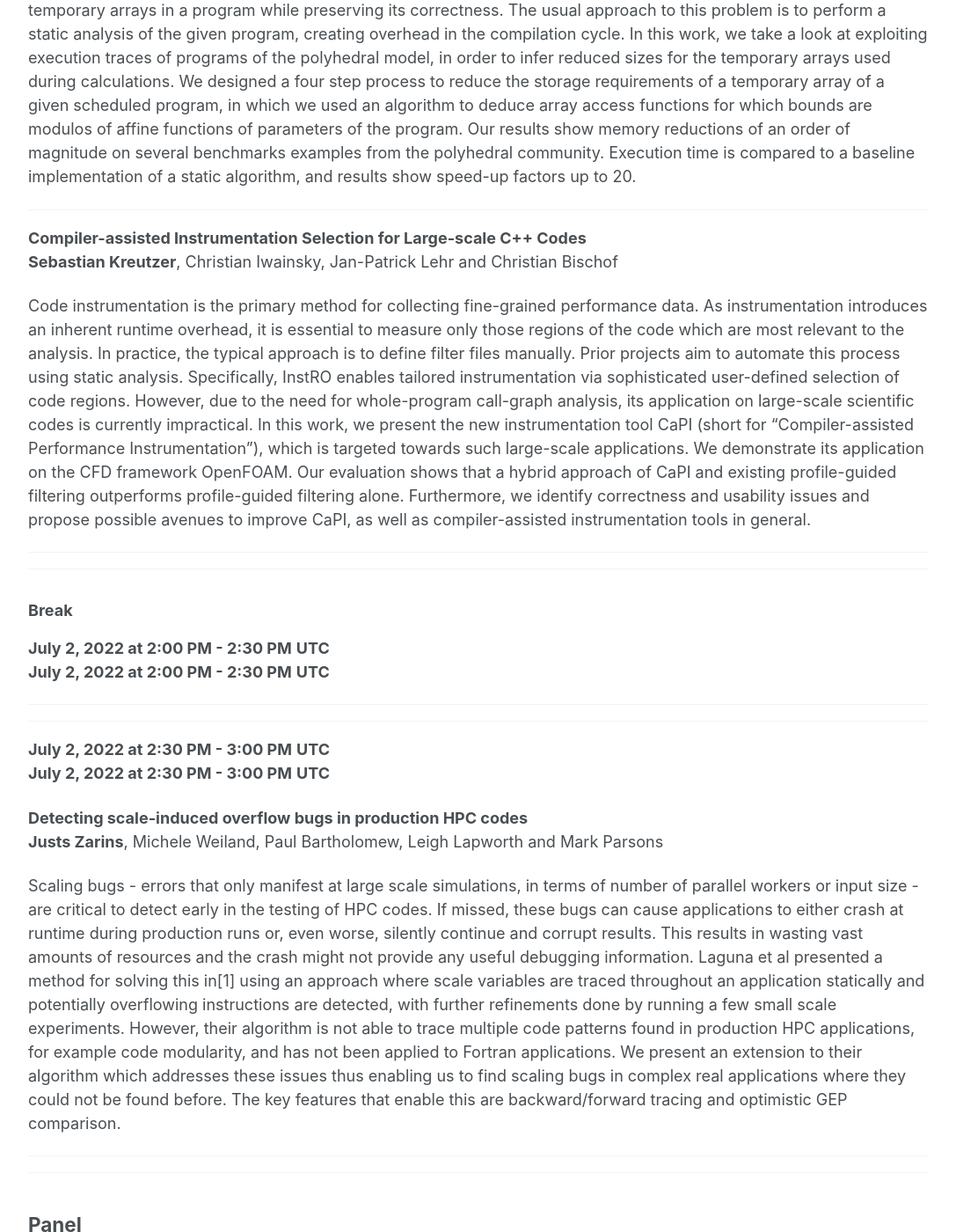
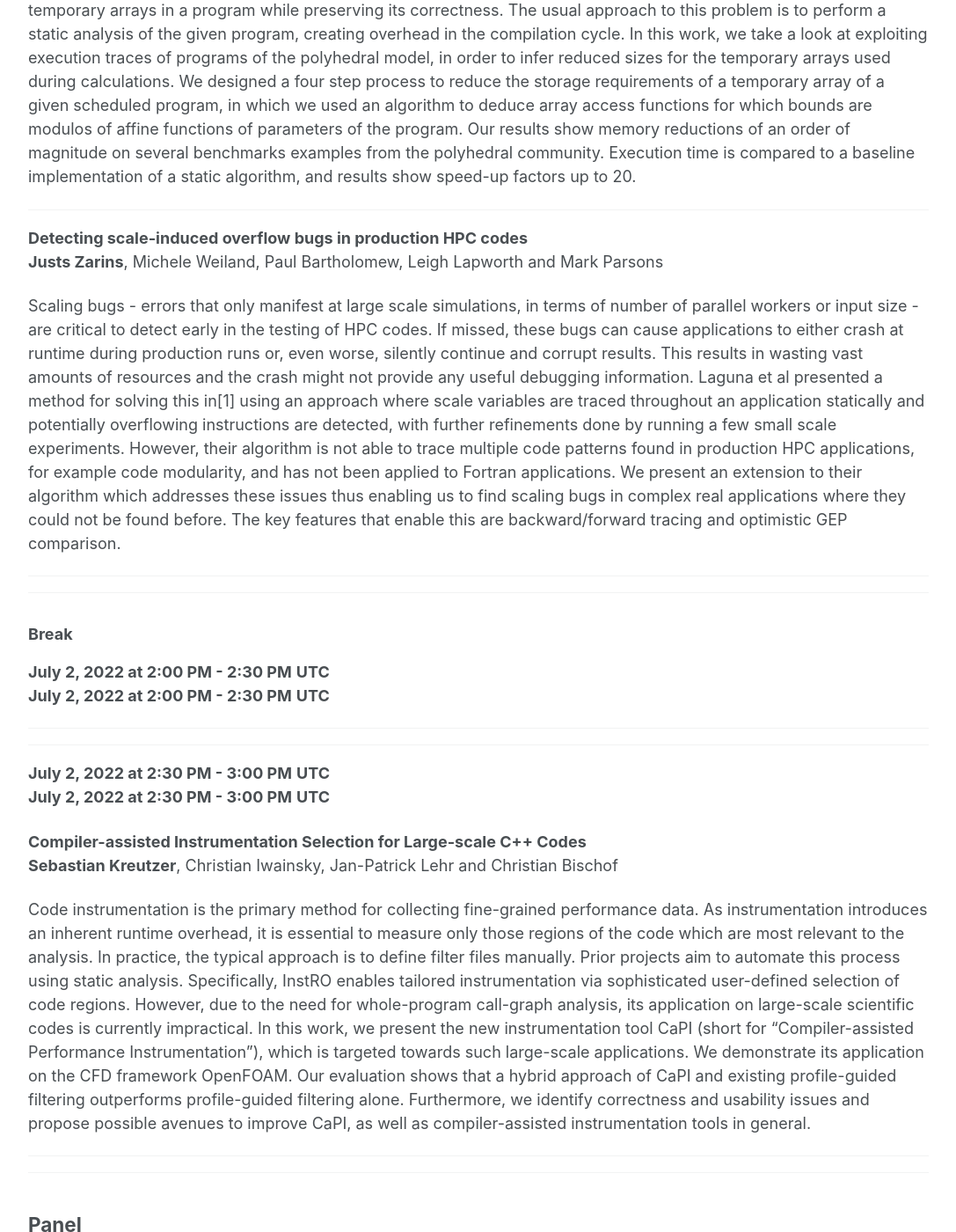
Before and after one commit to c3po-workshop/c3po-workshop.github.io, a Jekyll site: the page built from _pages/2022/program.md, in a window 1280 px wide and 1400 px high, scrolled down 1427 px. Shown: the whole window at 88% size, without its empty margins (96-1183 px from the left). Built offline with Jekyll 4.4.1, drawn with Linux system fonts in a browser that asks for light colours; cached includes are drawn as plain includes; nearby versions of some CDN libraries; some of the changed lines change nothing that is shown.

Commit message:
Swap 2nd and 3rd talk in the program

```diff
--- a/_pages/2022/program.md
+++ b/_pages/2022/program.md
@@ -87,10 +87,10 @@
 
 ---
 
-**Compiler-assisted Instrumentation Selection for Large-scale C++ Codes** \\
-**Sebastian Kreutzer**, Christian Iwainsky, Jan-Patrick Lehr and Christian Bischof
+**Detecting scale-induced overflow bugs in production HPC codes** \\
+**Justs Zarins**, Michele Weiland, Paul Bartholomew, Leigh Lapworth and Mark Parsons
 
-Code instrumentation is the primary method for collecting fine-grained performance data. As instrumentation introduces an inherent runtime overhead, it is essential to measure only those regions of the code which are most relevant to the analysis. In practice, the typical approach is to define filter files manually. Prior projects aim to automate this process using static analysis. Specifically, InstRO enables tailored instrumentation via sophisticated user-defined selection of code regions. However, due to the need for whole-program call-graph analysis, its application on large-scale scientific codes is currently impractical. In this work, we present the new instrumentation tool CaPI (short for "Compiler-assisted Performance Instrumentation"), which is targeted towards such large-scale applications. We demonstrate its application on the CFD framework OpenFOAM. Our evaluation shows that a hybrid approach of CaPI and existing profile-guided filtering outperforms profile-guided filtering alone. Furthermore, we identify correctness and usability issues and propose possible avenues to improve CaPI, as well as compiler-assisted instrumentation tools in general.
+Scaling bugs - errors that only manifest at large scale simulations, in terms of number of parallel workers or input size - are critical to detect early in the testing of HPC codes. If missed, these bugs can cause applications to either crash at runtime during production runs or, even worse, silently continue and corrupt results. This results in wasting vast amounts of resources and the crash might not provide any useful debugging information. Laguna et al presented a method for solving this in[1] using an approach where scale variables are traced throughout an application statically and potentially overflowing instructions are detected, with further refinements done by running a few small scale experiments. However, their algorithm is not able to trace multiple code patterns found in production HPC applications, for example code modularity, and has not been applied to Fortran applications. We present an extension to their algorithm which addresses these issues thus enabling us to find scaling bugs in complex real applications where they could not be found before. The key features that enable this are backward/forward tracing and optimistic GEP comparison.
 
 ---
 ---
@@ -115,10 +115,10 @@
 </script>
 </p>
 
-**Detecting scale-induced overflow bugs in production HPC codes** \\
-**Justs Zarins**, Michele Weiland, Paul Bartholomew, Leigh Lapworth and Mark Parsons
+**Compiler-assisted Instrumentation Selection for Large-scale C++ Codes** \\
+**Sebastian Kreutzer**, Christian Iwainsky, Jan-Patrick Lehr and Christian Bischof
 
-Scaling bugs - errors that only manifest at large scale simulations, in terms of number of parallel workers or input size - are critical to detect early in the testing of HPC codes. If missed, these bugs can cause applications to either crash at runtime during production runs or, even worse, silently continue and corrupt results. This results in wasting vast amounts of resources and the crash might not provide any useful debugging information. Laguna et al presented a method for solving this in[1] using an approach where scale variables are traced throughout an application statically and potentially overflowing instructions are detected, with further refinements done by running a few small scale experiments. However, their algorithm is not able to trace multiple code patterns found in production HPC applications, for example code modularity, and has not been applied to Fortran applications. We present an extension to their algorithm which addresses these issues thus enabling us to find scaling bugs in complex real applications where they could not be found before. The key features that enable this are backward/forward tracing and optimistic GEP comparison.
+Code instrumentation is the primary method for collecting fine-grained performance data. As instrumentation introduces an inherent runtime overhead, it is essential to measure only those regions of the code which are most relevant to the analysis. In practice, the typical approach is to define filter files manually. Prior projects aim to automate this process using static analysis. Specifically, InstRO enables tailored instrumentation via sophisticated user-defined selection of code regions. However, due to the need for whole-program call-graph analysis, its application on large-scale scientific codes is currently impractical. In this work, we present the new instrumentation tool CaPI (short for "Compiler-assisted Performance Instrumentation"), which is targeted towards such large-scale applications. We demonstrate its application on the CFD framework OpenFOAM. Our evaluation shows that a hybrid approach of CaPI and existing profile-guided filtering outperforms profile-guided filtering alone. Furthermore, we identify correctness and usability issues and propose possible avenues to improve CaPI, as well as compiler-assisted instrumentation tools in general.
 
 ---
 ---
```
